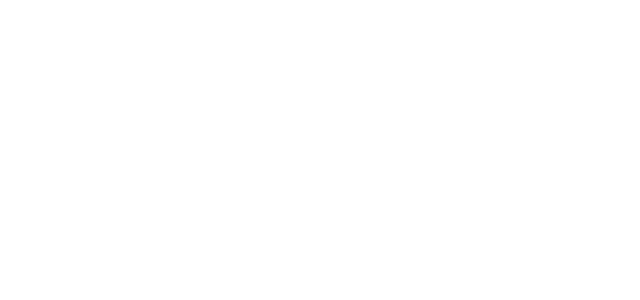
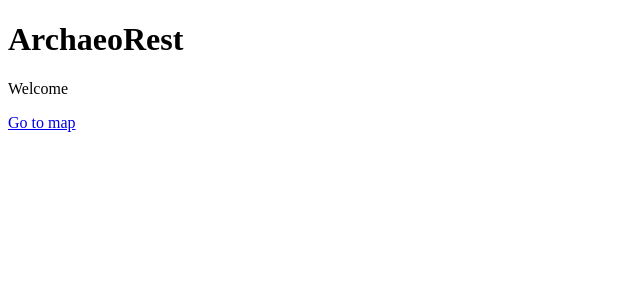
Before and after one commit to Bergmann2014/archaeorest-app, a Next.js app: page / in a window 1280 px wide. Before the commit this address had no page. Shown: the top 300 px of the page, without its empty margins (0-640 px from the left). Built offline with nearby package versions, Linux system fonts and the light colour scheme.

Commit message:
add homepage UI

```diff
--- a/pages/index.js
+++ b/pages/index.js
@@ -1,12 +1,9 @@
-export async function getServerSideProps() {
-  return {
-    redirect: {
-      destination: "/map",
-      permanent: false,
-    },
-  };
+export default function Home() {
+  return (
+    <div>
+      <h1>ArchaeoRest</h1>
+      <p>Welcome</p>
+      <a href="/map">Go to map</a>
+    </div>
+  );
 }
-
-export default function Home() {
-  return null;
-}
```
